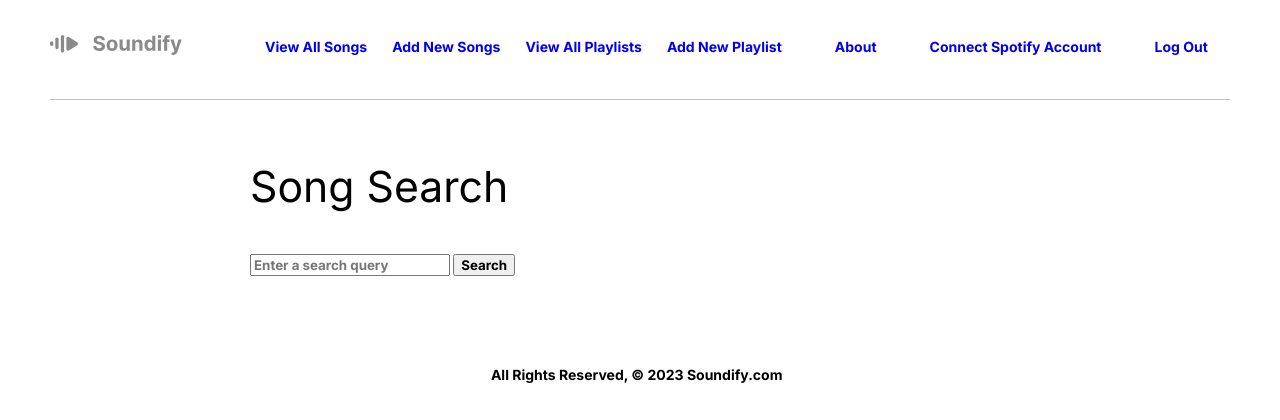
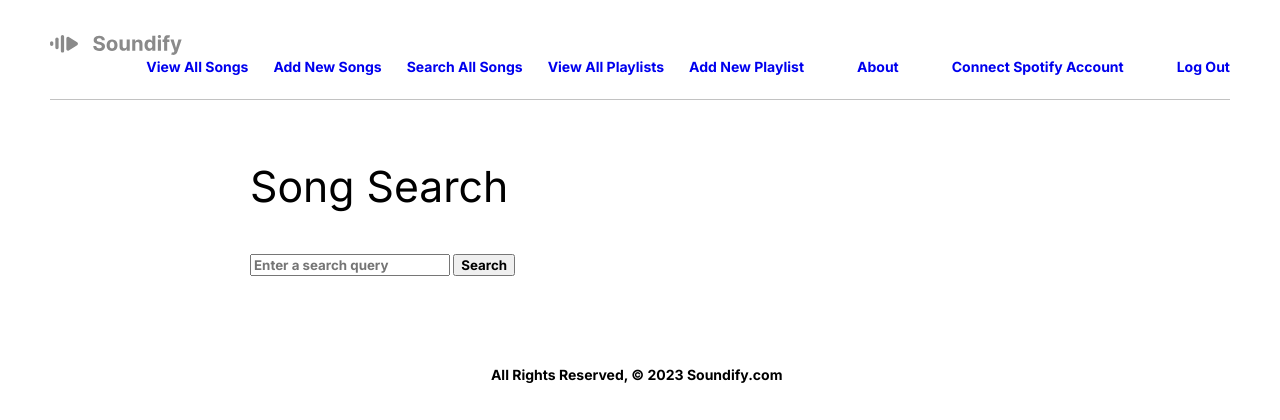
Before and after one commit to seanh101/Soundify, a Django app: page /songs/search in a window 1280 px wide. Shown: the top 420 px of the page. Run offline with Django 4.2, Linux system fonts and the light colour scheme; the visitor is signed in with stand-in values (Sample User, id 1).

Commit message:
Adds search results template.
Co-authored-by: Sean Harrington <seanharrington4189@gmail.com>
Co-authored-by: Chase Hilsinger <chasehilsinger@gmail.com>

```diff
--- a/main_app/templates/base.html
+++ b/main_app/templates/base.html
@@ -32,6 +32,7 @@
                 {% if user.is_authenticated %}
                 <a href="{% url 'songs_index' %}">View All Songs</a>
                 <a href="{% url 'song_create' %}">Add New Songs</a>
+                <a href="{% url 'song_search_page' %}">Search All Songs</a>
                 <a href="{% url 'playlists_index' %}">View All Playlists</a>
                 <a href="{% url 'playlist_create' %}">Add New Playlist</a>
                 <a class="right" href="{% url 'about' %}">About</a>
--- a/main_app/views.py
+++ b/main_app/views.py
@@ -118,5 +118,7 @@ def song_search_page(request):
 def song_search(request):
     query_string = request.GET.get('query')
     sp = spotipy.Spotify(auth_manager=SpotifyOAuth(client_id=os.environ['CLIENT_ID'], client_secret=os.environ['SECRET_KEY'], redirect_uri='http://localhost:8000/playlists'))
-    results = sp.search(q=query_string, type='track', limit=10)
-    return HttpResponse(f"Search results: {results}")
+    results = sp.search(q=query_string, type='track', limit=50)
+    return render(request, 'songs/search_results.html', {
+        'results': results
+    })
```
Also changed, not shown: main_app/templates/songs/search_results.html (added, +11 -0 lines).
